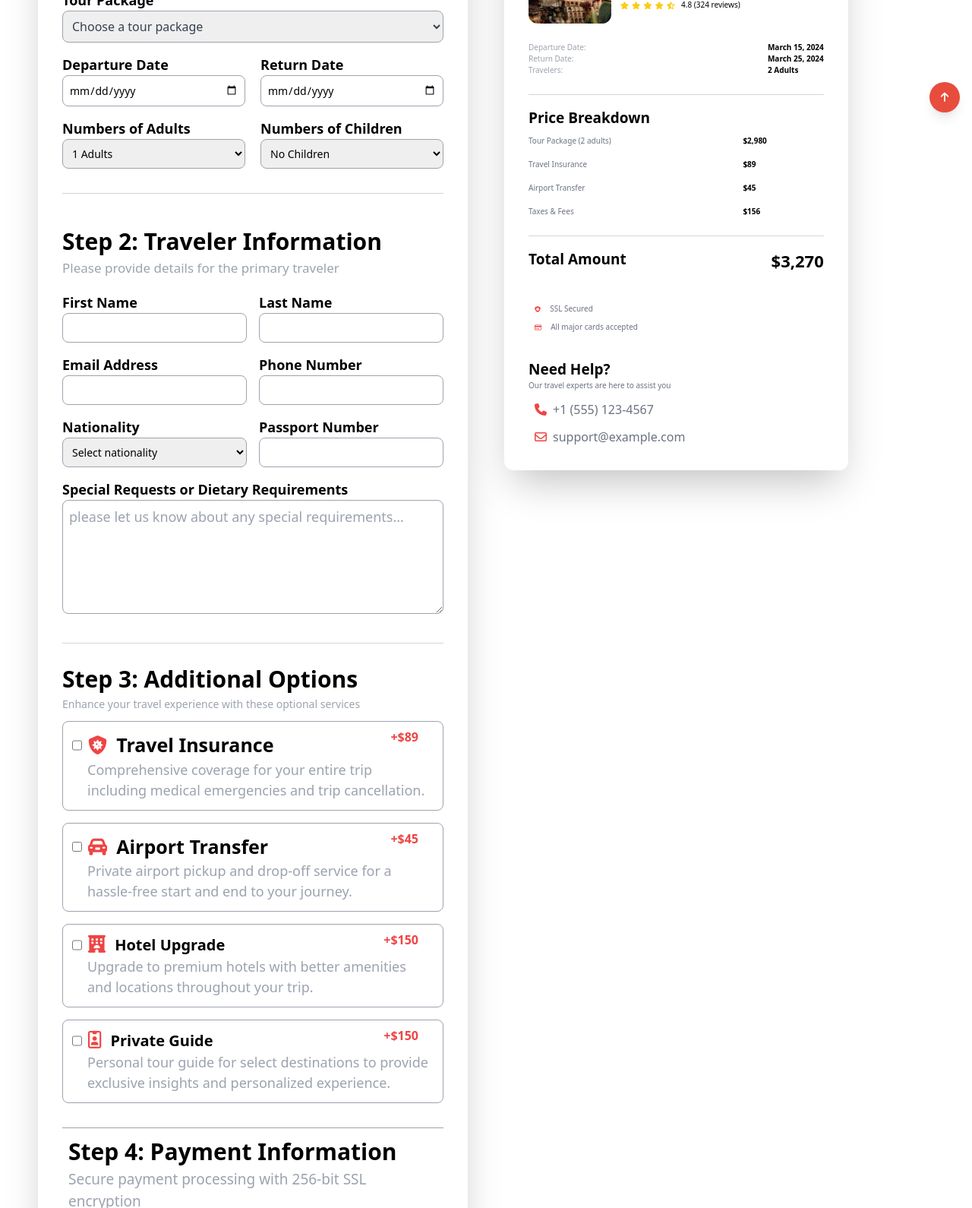
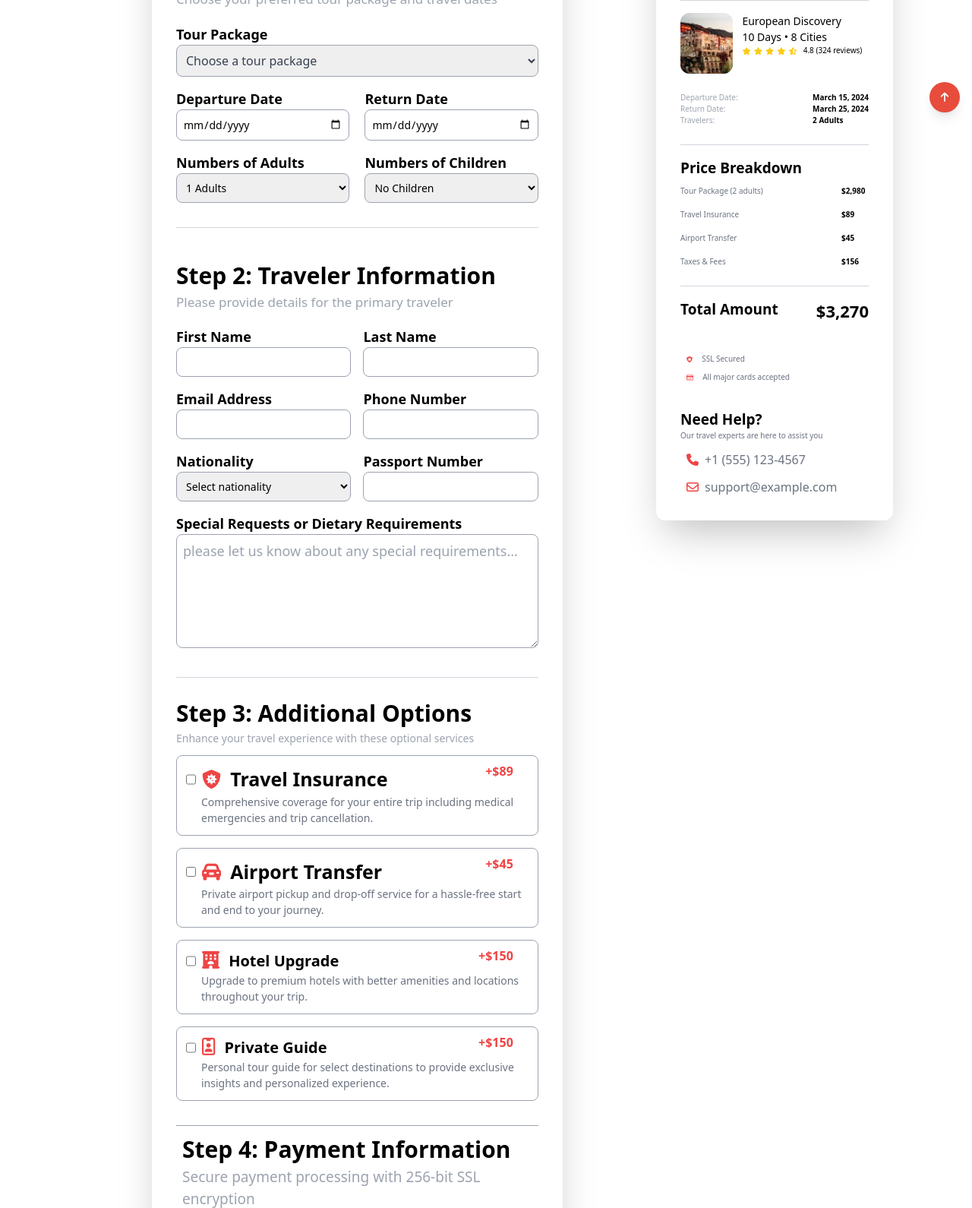
Before and after one commit to badmusolamilekan/Travel-time, a plain HTML site: page booking.html in a window 1280 px wide. Shown: the part 636-2226 px from the top of the page at 76% size. Drawn offline with nearby package versions, Linux system fonts and the light colour scheme.

Commit message:
complete push

```diff
--- a/booking.html
+++ b/booking.html
@@ -3,7 +3,7 @@
   <head>
     <meta charset="UTF-8" />
     <meta name="viewport" content="width=device-width, initial-scale=1.0" />
-    <title>TravelTime – Navbar & Footer</title>
+    <title>TravelTime – Booking</title>
     <script src="https://cdn.tailwindcss.com"></script>
     <link
       rel="stylesheet"
@@ -108,10 +108,9 @@
       </div>
     </section>
 
-    <section class="mx-4 md:mx-[50px] grid grid-cols-1 lg:grid-cols-2 gap-12">
+    <section class="lg:mx-[200px] mx-0 md:mx-[50px] grid grid-cols-1 lg:grid-cols-2 gap-12">
 
-      <!-- Left: Forms -->
-      <section class="w-full shadow-2xl p-5 md:p-8 mt-[60px] lg:mt-[100px] rounded-xl mb-10">
+      <section class="w-full lg:w-[130%] shadow-2xl p-5 md:p-8 mt-[60px] lg:mt-[100px] rounded-xl mb-10">
 
         <form action="" class="w-full border-b border-gray-300 pb-8">
           <h1 class="text-[24px] md:text-[30px] font-semibold">
@@ -250,7 +249,7 @@
                 </div>
                 <p class="absolute top-2 right-8 font-bold text-red-500">+$89</p>
               </label>
-              <p class="text-[15px] md:text-[18px] text-gray-400 ml-5">
+              <p class="text-[15px] md:text-[14px] text-gray-500 ml-5">
                 Comprehensive coverage for your entire trip including medical
                 emergencies and trip cancellation.
               </p>
@@ -264,7 +263,7 @@
                 </div>
                 <p class="absolute top-2 right-8 font-bold text-red-500">+$45</p>
               </label>
-              <p class="text-[15px] md:text-[18px] text-gray-400 ml-5">
+              <p class="text-[15px] md:text-[14px] text-gray-500 ml-5">
                 Private airport pickup and drop-off service for a hassle-free
                 start and end to your journey.
               </p>
@@ -278,7 +277,7 @@
                 </div>
                 <p class="absolute top-2 right-8 font-bold text-red-500">+$150</p>
               </label>
-              <p class="text-[15px] md:text-[18px] text-gray-400 ml-5">
+              <p class="text-[15px] md:text-[14px] text-gray-500 ml-5">
                 Upgrade to premium hotels with better amenities and locations
                 throughout your trip.
               </p>
@@ -292,7 +291,7 @@
                 </div>
                 <p class="absolute top-2 right-8 font-bold text-red-500">+$150</p>
               </label>
-              <p class="text-[15px] md:text-[18px] text-gray-400 ml-5">
+              <p class="text-[14px] md:text-[14px] text-gray-500 ml-5">
                 Personal tour guide for select destinations to provide exclusive
                 insights and personalized experience.
               </p>
@@ -378,8 +377,7 @@
         </form>
       </section>
 
-      <!-- Right: Sticky Summary -->
-      <section class="w-full lg:w-[80%] shadow-2xl p-8 mt-[30px] lg:mt-[70px] lg:top-[70px] lg:sticky lg:self-start lg:h-fit rounded-xl mb-10">
+      <section class="w-full lg:w-[75%] ml-[200px] shadow-2xl p-8 mt-[30px] lg:mt-[100px] lg:top-[70px] lg:sticky lg:self-start lg:h-fit rounded-xl mb-10">
         <div class="p-4 border-b border-gray-300 mb-4">
           <h1 class="font-bold text-[24px]">Booking Summary</h1>
         </div>
@@ -388,8 +386,8 @@
             <img src="images/download (1).jfif" alt=""
               class="w-[28%] h-[80px] rounded-xl object-cover" />
             <div>
-              <p>European Discovery</p>
-              <p>10 Days • 8 Cities</p>
+              <p class=" text-[14px]">European Discovery</p>
+              <p class=" text-[14px]">10 Days • 8 Cities</p>
               <div class="flex items-center gap-1 text-[8px] text-yellow-400">
                 <i class="fa-solid fa-star text-[10px]"></i>
                 <i class="fa-solid fa-star text-[10px]"></i>
```
Also changed, not shown: index.html (+5 -5 lines).
